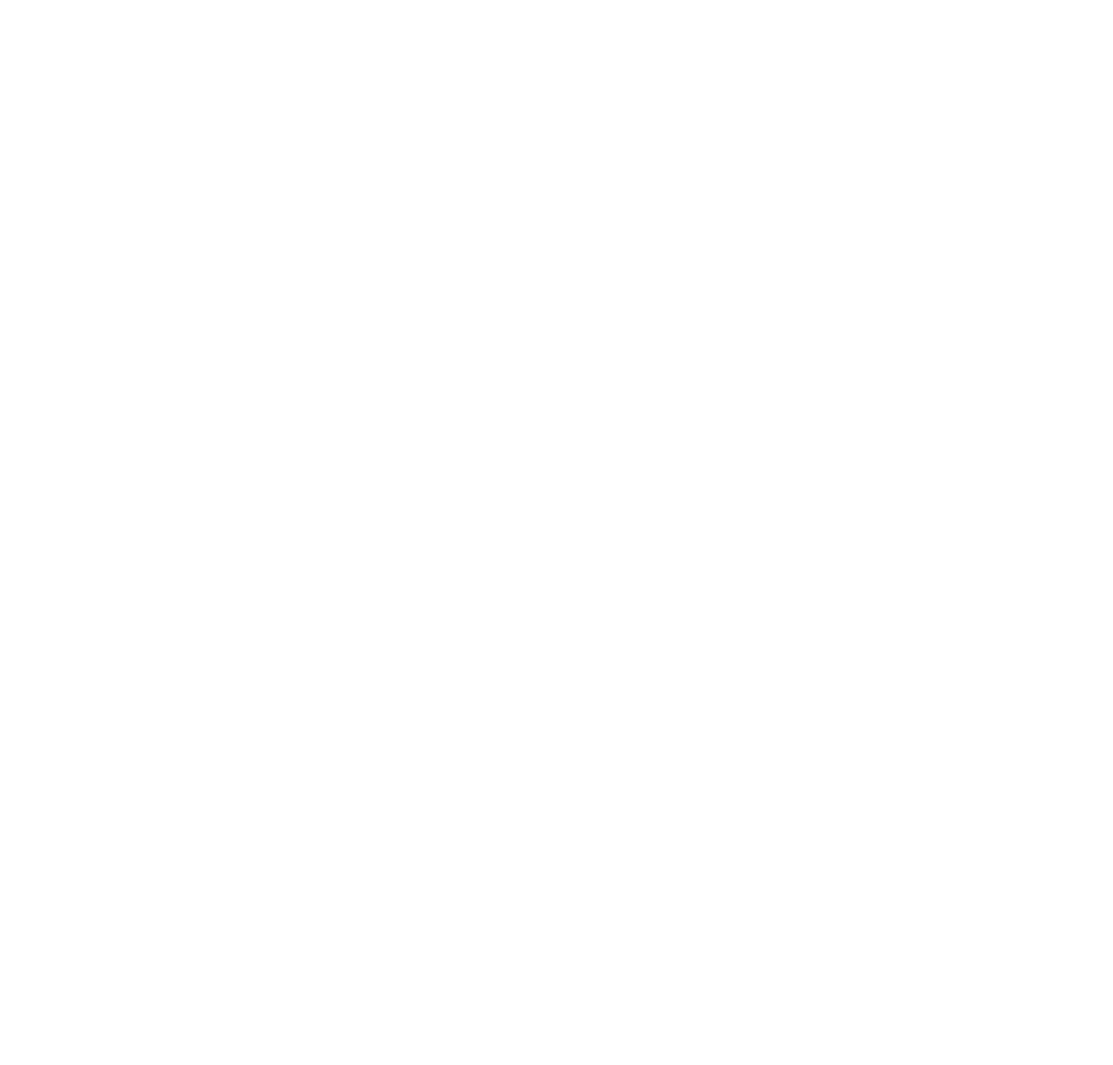
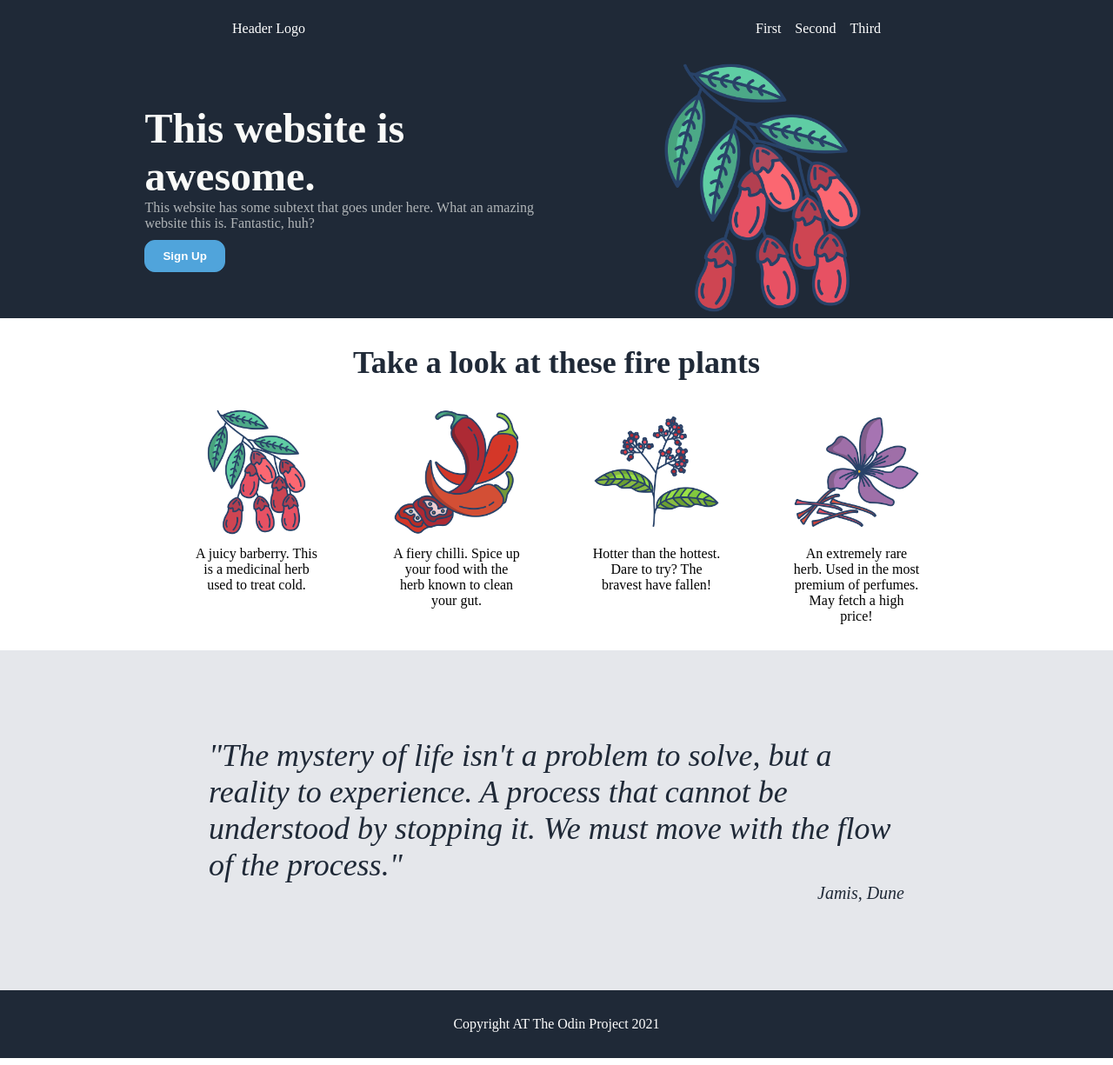
Before and after one commit to apoorwaG/landing-page, a plain HTML site: page index.html in a window 1280 px wide. Shown: the whole page at 87% size. Before the commit the page ends 800 px from the top, so only its background shows below. Drawn offline with Linux system fonts and the light colour scheme.

Commit message:
finished more than half of the landing page

```diff
--- a/css/style.css
+++ b/css/style.css
@@ -0,0 +1,151 @@
+body {
+    display: flex;
+    flex-direction: column;
+}
+
+.header,
+.footer {
+    display: flex;
+    justify-content: space-around;
+    background-color: #1F2937;
+    align-items: center;
+    color: white;
+    padding: 8px;
+    margin: 0 -8px;
+}
+
+.header {
+    margin-top: -8px;
+}
+
+.footer {
+    padding: 30px;
+}
+
+ul {
+    margin-left: -40px;
+    list-style: none;
+    display: flex;
+    gap: 16px;
+}
+
+a {
+    text-decoration: none;
+    color: white;
+}
+
+.content {
+    margin: 0 -8px;
+    flex: 1 1 0;
+    display: flex;
+    flex-direction: column;
+}
+
+.top {
+    background-color: #1F2937;
+    display: flex;
+    justify-content: center;
+}
+
+.hero {
+    display: flex;
+    justify-content: center;
+    align-items: center;
+    color: white;
+}
+
+.left-hero {
+    flex: 1 1 0;
+    /* display: flex;
+    flex-direction: column; */
+}
+
+.hero-header {
+    font-size: 48px;
+    font-weight: bolder;
+    color: #f9faf8;
+}
+.hero-subtext {
+    color:#f9faf8ab
+}
+.left-hero-button {
+    margin-top:10px;
+    background-color: rgb(80, 164, 219);
+    border: 1px solid rgb(80, 164, 219);
+    border-radius: 12px;
+    color:white;
+    padding: 10px 20px;
+    font-weight: bold;
+}
+
+.right-hero {
+    flex: 1 1 0;
+}
+.hero-image {
+    display: flex;
+    justify-content: center;
+}
+img {
+    width: 300px;
+}
+
+.middle-one {
+    padding: 30px 0;
+    display: flex;
+    flex-direction: column;
+    align-items: center;
+}
+
+.tile-header {
+    font-size: 36px;
+    font-weight: bolder;
+    color: #1F2937;
+    margin-bottom: 30px;
+}
+
+.tiles {
+    display: flex;
+    flex-wrap: wrap;
+    /* justify-content: center; */
+    gap:30px;
+}
+
+.item {
+    width: 200px;
+    display: flex;
+    flex-direction: column;
+    align-items: center;
+    gap: 10px;
+}
+.tiles img {
+    width: 150px;
+}
+.tiles .img-text {
+    text-align: center;
+    width: 150px;
+}
+
+.middle-two {
+    background-color: #E5E7EB;
+    font-size: 36px;
+    font-weight: 300;
+    font-style: italic;
+    color: #1F2937;
+    padding: 100px 0;
+    display: flex;
+    justify-content: center;
+    align-items: center;
+}
+
+.quote {
+    width: 800px;
+    display: flex;
+    flex-direction: column;
+}
+
+.quote-source {
+    display: flex;
+    justify-content: flex-end;
+    font-size: 20px;
+
+}
--- a/index.html
+++ b/index.html
@@ -9,5 +9,86 @@
 </head>
 <body>
 
+    <div class="header">
+        <div class="logo">Header Logo</div>
+        <div class="right-side">
+            <ul>
+                <li><a href="first_link">First</a></li>
+                <li><a href="second link">Second</a></li>
+                <li><a href="third link">Third</a></li>
+            </ul>
+        </div>
+    </div>
+
+    <div class="content">
+
+        <div class="top">
+            <div class="hero">
+                <div class="left-hero">
+                    <div class="hero-header">
+                        This website is awesome.
+                    </div>
+                    <div class="hero-subtext">
+                        This website has some subtext that goes under here.
+                        What an amazing website this is. Fantastic, huh?
+                    </div>
+                    <button class="left-hero-button">Sign Up</button>
+                </div>
+                <div class="right-hero">
+                    <div class="hero-image">
+                        <img src="./images/barberry.png" alt="Image of barberry">
+                    </div>
+
+                </div>
+            </div>
+
+        </div>
+
+        <div class="middle-one">
+            <div class="tile-header">
+                Take a look at these fire plants
+            </div>
+            <div class="tiles">
+                <div class="item">
+                    <img src="./images/barberry.png" alt="Barberry">
+                    <div class="img-text">A juicy barberry. This is a medicinal herb used to treat cold.</div>
+                </div>
+
+                <div class="item">
+                    <img src="./images/chilli.png" alt="Chilli">
+                    <div class="img-text">A fiery chilli. Spice up your food with the herb known to clean your gut.</div>
+                </div>
+                <div class="item">
+                    <img src="./images/pepper.png" alt="Pepper">
+                    <div class="img-text">Hotter than the hottest. Dare to try? The bravest have fallen!</div>
+                </div>
+                <div class="item">
+                    <img src="./images/saffron.png" alt="Saffron">
+                    <div class="img-text">An extremely rare herb. Used in the most premium of perfumes. May fetch a high price!</div>
+                </div>
+            </div>
+        </div>
+
+        <div class="middle-two">
+
+            <div class="quote">
+                <div class="quote-text">
+                    "The mystery of life isn't a problem to solve, but a reality to experience. A process that cannot be understood by stopping it. We must move with the flow of the process."
+                </div>
+                <div class="quote-source">
+                    Jamis, Dune
+                </div>
+            </div>
+
+
+        </div>
+
+
+    </div>
+
+    <div class="footer">
+        Copyright AT The Odin Project 2021
+    </div>
+
 </body>
 </html>
```
